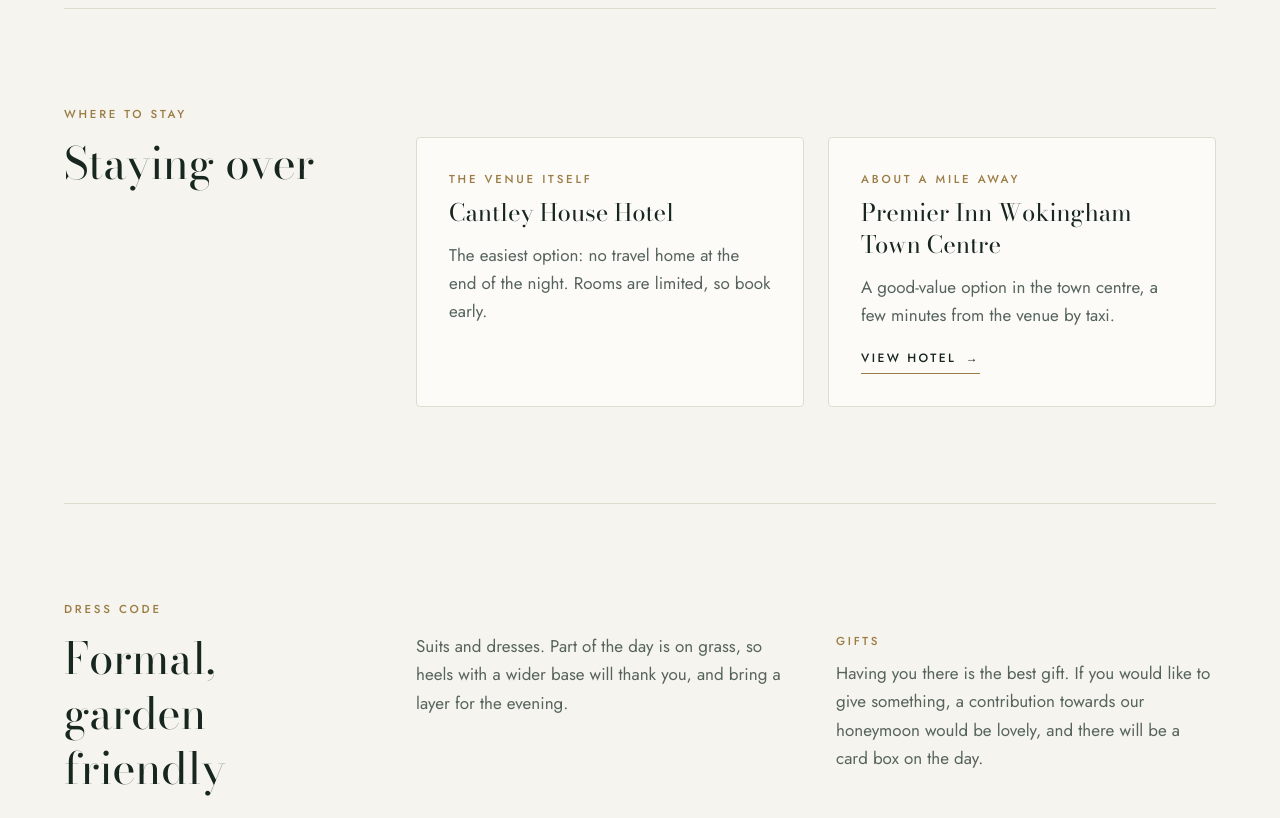
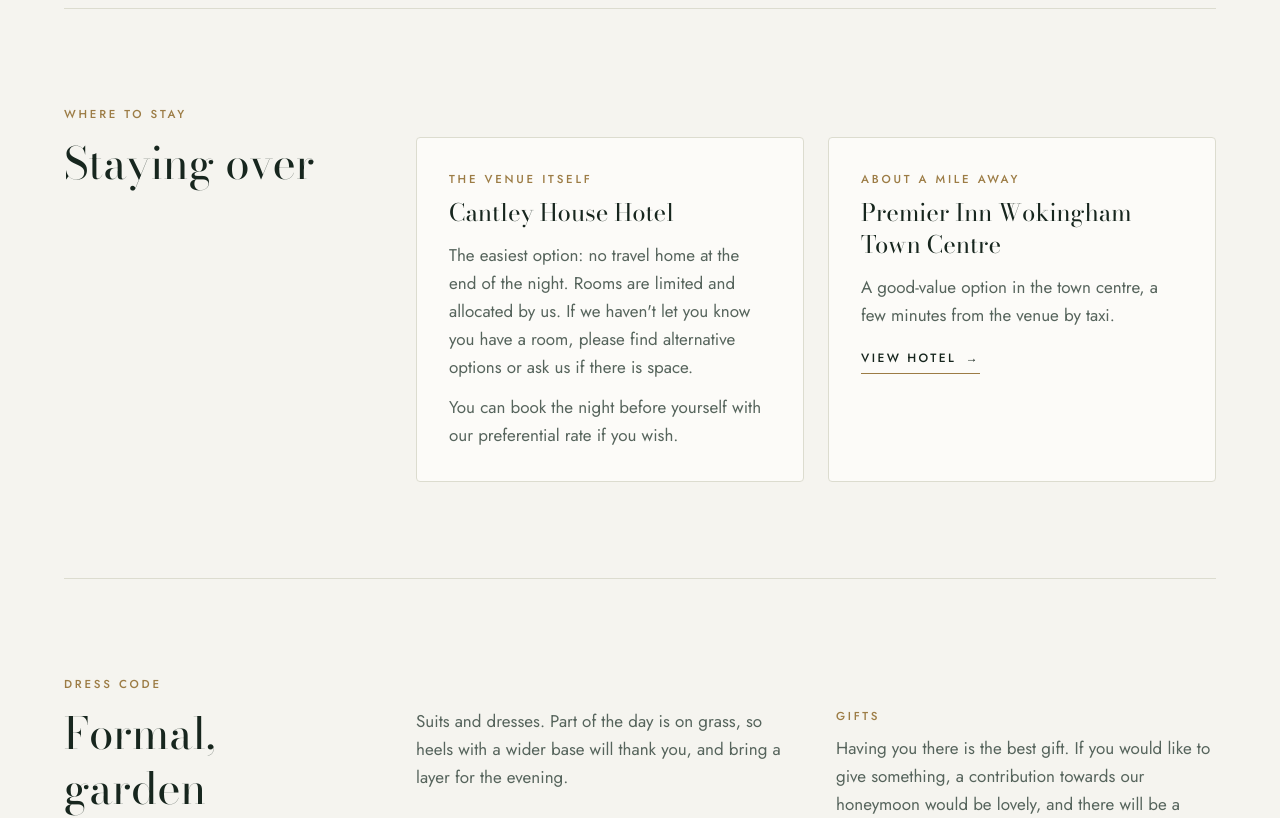
Before and after one commit to jamieharper0798/Apps, a React (Vite) app in the folder wedding/: page / in a window 1280 px wide. Shown: the part 2240-3058 px from the top of the page. Built offline with nearby package versions, Linux system fonts and the light colour scheme.

Commit message:
Update Cantley House room wording on wedding site
Co-Authored-By: Claude Opus 5.5 <noreply@anthropic.com>
Claude-Session: https://claude.ai/code/session_01EmRaiQFBuzG894yJQhP3g3

```diff
--- a/wedding/src/App.tsx
+++ b/wedding/src/App.tsx
@@ -208,7 +208,11 @@ function Site() {
               <div key={s.name} className="rounded-sm border border-rule bg-card p-6 sm:p-8">
                 <p className="eyebrow">{s.distance}</p>
                 <p className="mt-2 font-display text-2xl">{s.name}</p>
-                <p className="mt-3 text-ink-soft">{s.note}</p>
+                {s.note.split('\n\n').map((para) => (
+                  <p key={para} className="mt-3 text-ink-soft">
+                    {para}
+                  </p>
+                ))}
                 {'url' in s && (
                   <a href={s.url} target="_blank" rel="noreferrer" className="link-arrow mt-5">
                     View hotel
--- a/wedding/src/wedding.ts
+++ b/wedding/src/wedding.ts
@@ -29,7 +29,12 @@ export const wedding = {
   ],
 
   stay: [
-    { name: 'Cantley House Hotel', distance: 'The venue itself', note: 'The easiest option: no travel home at the end of the night. Rooms are limited, so book early.' },
+    {
+      name: 'Cantley House Hotel',
+      distance: 'The venue itself',
+      note:
+        "The easiest option: no travel home at the end of the night. Rooms are limited and allocated by us. If we haven't let you know you have a room, please find alternative options or ask us if there is space.\n\nYou can book the night before yourself with our preferential rate if you wish.",
+    },
     { name: 'Premier Inn Wokingham Town Centre', distance: 'About a mile away', note: 'A good-value option in the town centre, a few minutes from the venue by taxi.', url: 'https://www.premierinn.com/gb/en/hotels/england/berkshire/wokingham/wokingham-town-centre.html' },
   ],
 
```
